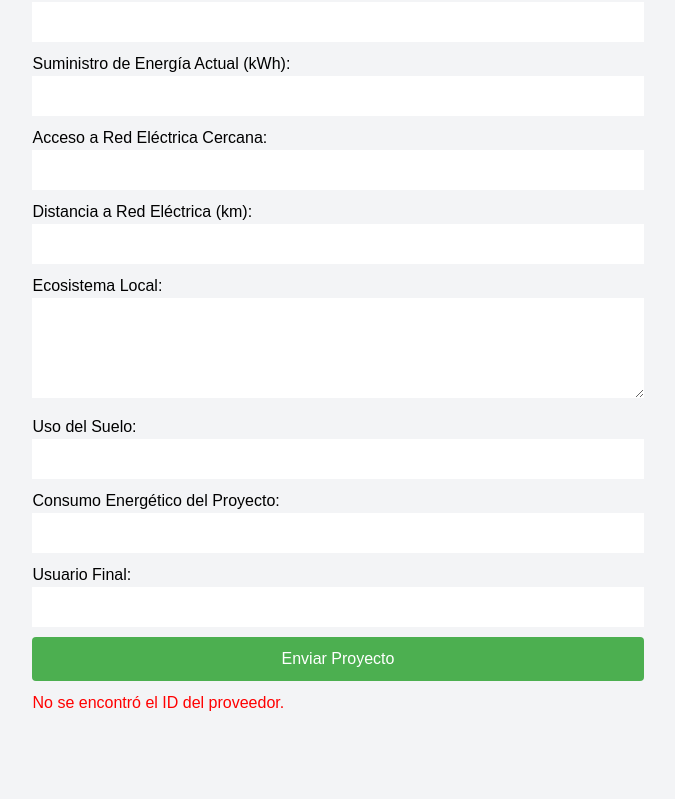
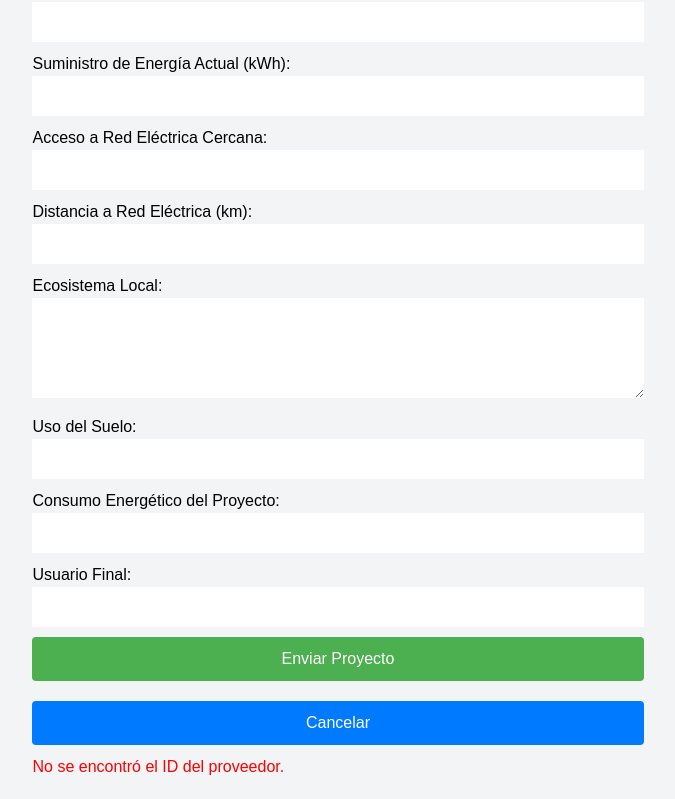
Before and after one commit to JesusBHZ/neovita, a Next.js app: page /nuevoProyecto in a window 1280 px wide. Shown: the part 919-1718 px from the top of the page, without its empty margins (302-977 px from the left). Before the commit the page ends 1654 px from the top, so only its background shows below. Built offline with nearby package versions, Linux system fonts and the light colour scheme; no server answers; grey boxes are pictures that could not be loaded.

Commit message:
Aramis-01

```diff
--- a/app/nuevoProyecto/page.jsx
+++ b/app/nuevoProyecto/page.jsx
@@ -329,6 +329,21 @@ useEffect(() => {
           }}>
             Enviar Proyecto
           </button>
+
+          <button
+        onClick={() => router.push("/home")}
+        style={{
+          marginTop: "20px",
+          backgroundColor: "#007BFF",
+          color: "white",
+          padding: "10px",
+          border: "none",
+          borderRadius: "4px",
+          width: "100%",
+        }}
+      >
+        Cancelar
+      </button>
         </div>
 
         {/* Mensajes de error y éxito */}
```
